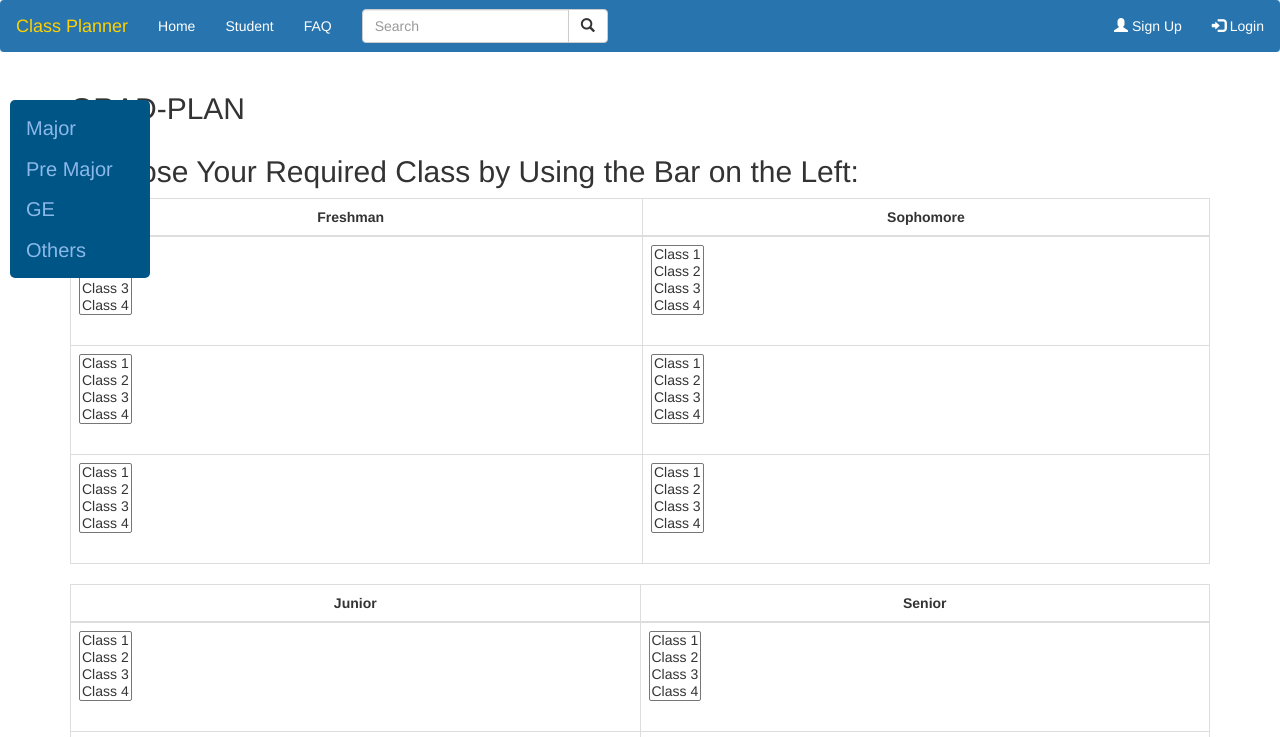
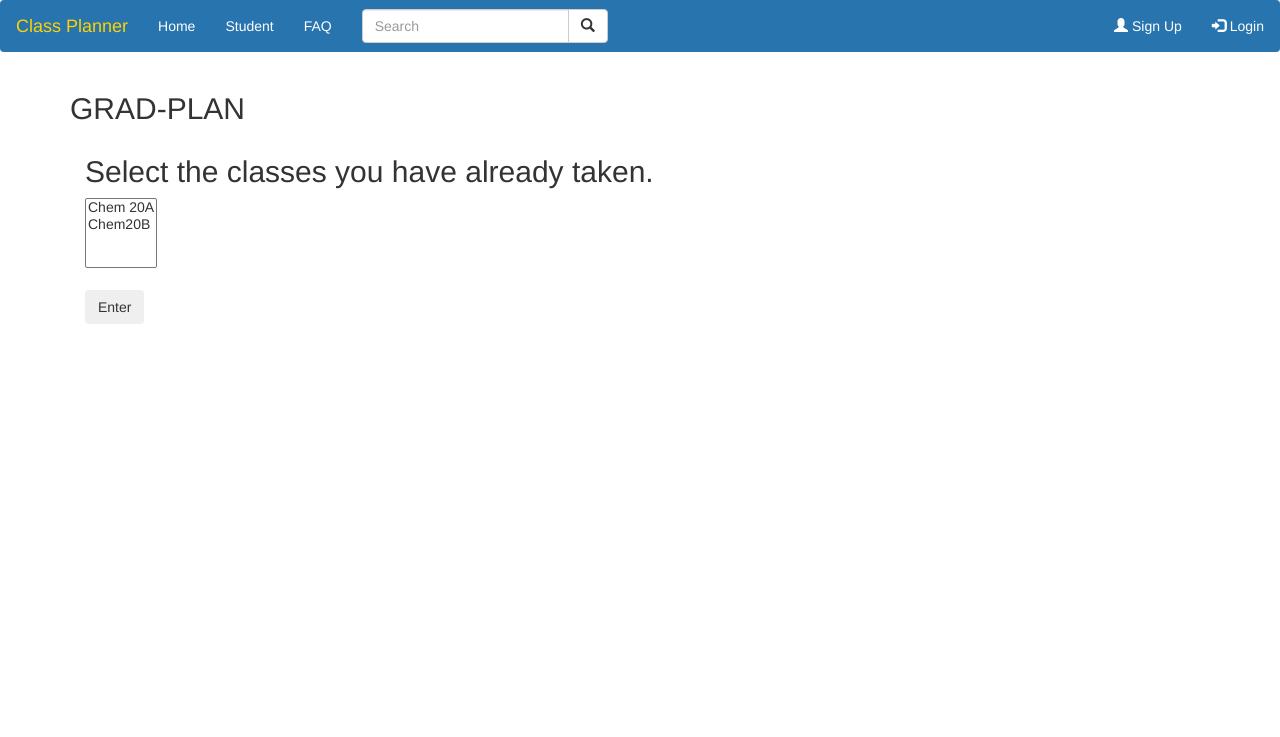
Before and after one commit to huantnguyen/Class-Planner, a plain HTML site: page index.html in a window 1280 px wide. Both pictures are taken after a click on the button "Enter". Shown: the top 737 px of the page. Drawn offline with nearby package versions, Linux system fonts and the light colour scheme.

Commit message:
Created another page to confirm taken classes.

```diff
--- a/index.html
+++ b/index.html
@@ -49,7 +49,7 @@
           <p>Welcome to the one-stop counselor for planning your UCLA graduation plan! Choose your major and year below, and we'll help you get started!</p>
         </div>
 
-        <div class="col-sm-11 text-center">
+        <div class="col-sm-12 text-center">
         <h4>Major</h4>
         <div class="dropdown">
           <button class="dropbtn" id="majorButton" required>Choose a Major</button>
@@ -69,7 +69,7 @@
          </div>
         </div>
         <br/><br/>
-        <button class="btn enter" onclick="nextPage()">Enter</button>
+        <button class="btn enter" onclick="nextPage(); addOptions();">Enter</button>
         <br/><br/><br/><br/><br/><br/><br/><br/><br/><br/>
         </div>
         </div>
@@ -84,6 +84,18 @@
         <ul class="dropdown-menu">
           <li><a href="#">Statistics</a></li>
         </ul>
+      </div>
+    </div>
+
+    <div class="container fourthPage" id="fourthPage">
+      <h2>GRAD-PLAN</h2>
+      <div class="container">
+        <h2>Select the classes you have already taken.</h2>
+        <form>
+          <select id="prereq" name="prereq" size="4" multiple>
+          </select><br><br>
+          <button class="btn enter" type="button" onclick="nextPage2(); ">Enter</button>
+        </form>
       </div>
     </div>
 
--- a/script.js
+++ b/script.js
@@ -5,7 +5,7 @@ function testFunction(clicked_id) {
 
 function nextPage() {
 	document.getElementById('secondPage').style.display='none';
-	document.getElementById('thirdPage').style.display='block';
+	document.getElementById('fourthPage').style.display='block';
 }
 
 
@@ -31,3 +31,18 @@ function readFile(file)
 }
 
 readFile('statsprereq.txt');
+
+function addOptions()
+{
+  let prereqs = ["Chem 20A", "Chem20B"];
+  for (i=0; i<prereqs.length; i++)
+  {
+    var now = prereqs[i];
+    $('#prereq').append(`<option value="${now}">${now}</option>`);
+  }
+}
+
+function nextPage2() {
+	document.getElementById('fourthPage').style.display='none';
+	document.getElementById('thirdPage').style.display='block';
+}
--- a/style.css
+++ b/style.css
@@ -18,6 +18,10 @@
   display: none;
 }
 
+.fourthPage{
+  display: none;
+}
+
 .footer {
   display: none;
 }
@@ -30,6 +34,11 @@
   color: white;
 }
 
+
+/*FIRST PAGE CSS*/
+h1 {
+  font-size: 200pt;
+}
 
 /* This is the code for the dropdown menu for majors on the first page.
  */
```
